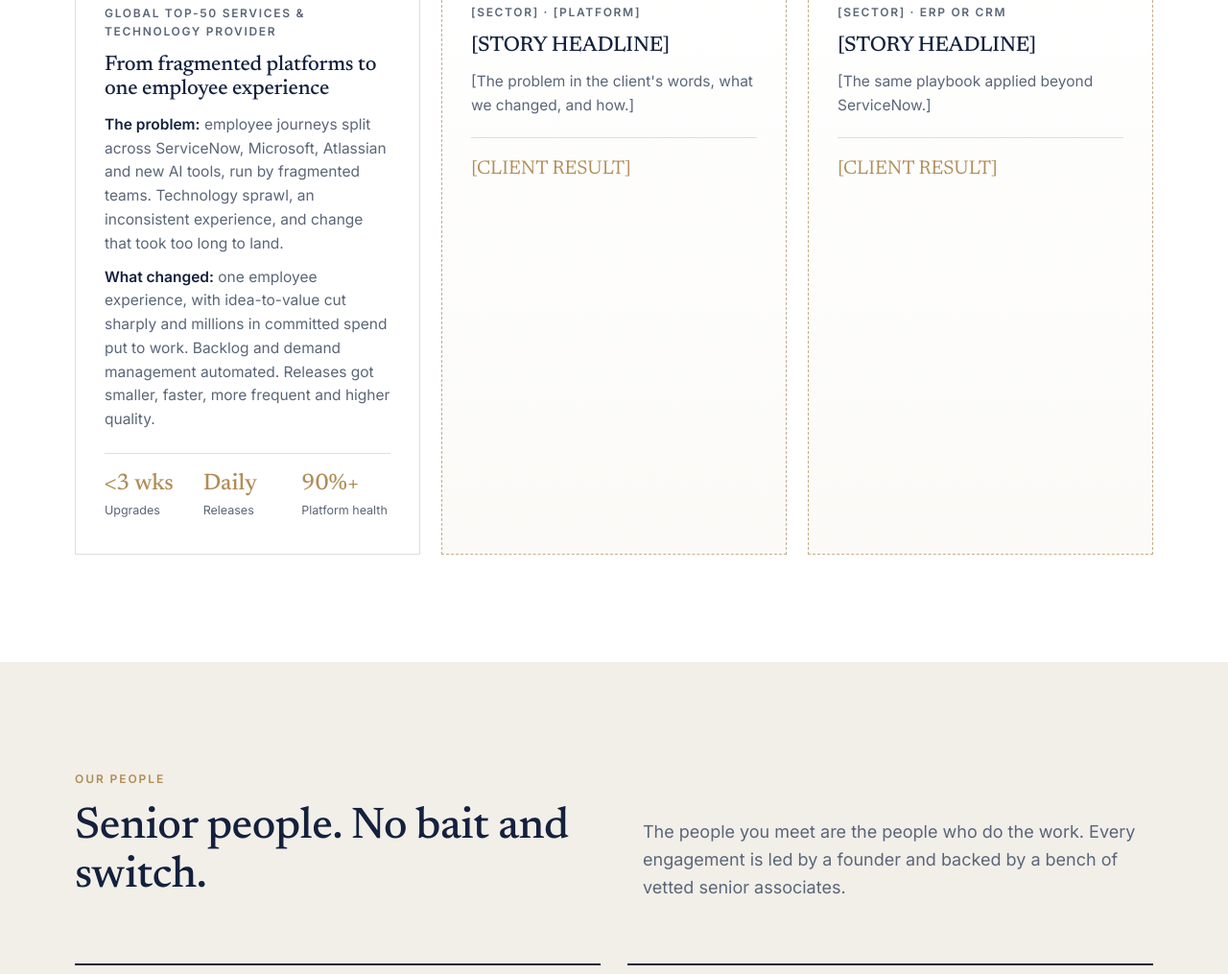
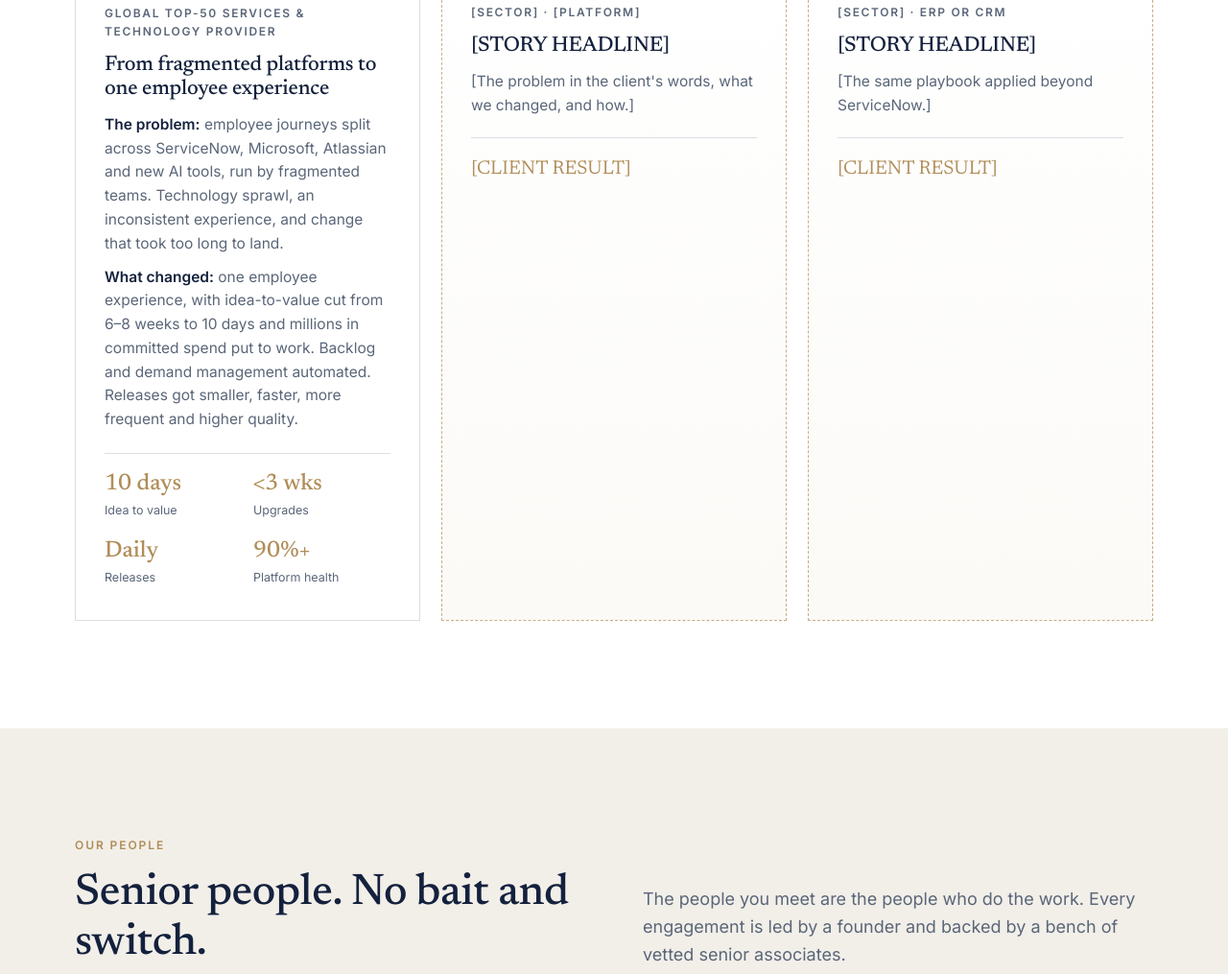
Before and after one commit to cpope2973/stemson, a plain HTML site: page index.html in a window 1280 px wide. Shown: the part 7641-8656 px from the top of the page at 96% size. Drawn offline with Linux system fonts and the light colour scheme.

Commit message:
Add idea-to-value metric (6-8 weeks to 10 days) to first proof story
Co-Authored-By: Claude Opus 5.5 <noreply@anthropic.com>
Claude-Session: https://claude.ai/code/session_01K5tmf4xXhuyE7jqAgmvMkW

```diff
--- a/index.html
+++ b/index.html
@@ -176,7 +176,7 @@
   .proof.real{border:1px solid var(--line);border-top:2px solid var(--brass);background:#fff}
   .proof.real p+p{margin-top:10px}
   .proof.real p strong{color:var(--navy);font-weight:600}
-  .proof .stats{list-style:none;display:grid;grid-template-columns:repeat(3,1fr);gap:10px;margin-top:22px;padding-top:18px;border-top:1px solid var(--line)}
+  .proof .stats{list-style:none;display:grid;grid-template-columns:repeat(2,1fr);gap:16px 12px;margin-top:22px;padding-top:18px;border-top:1px solid var(--line)}
   .proof .stats b{display:block;font-family:var(--serif);font-weight:500;font-size:24px;color:var(--brass);line-height:1.1}
   .proof .stats span{font-size:12.5px;color:var(--slate)}
   .proof .result{margin-top:20px;padding-top:16px;border-top:1px solid var(--line);font-family:var(--serif);font-size:20px;color:var(--brass)}
@@ -612,7 +612,7 @@
       <p>Real stories from the platforms we've owned, run and rescued. Client names are shared only with permission.</p>
     </div>
     <div class="proof-grid reveal">
-      <div class="proof real"><div class="meta">Global top-50 services &amp; technology provider</div><h3>From fragmented platforms to one employee experience</h3><p><strong>The problem:</strong> employee journeys split across ServiceNow, Microsoft, Atlassian and new AI tools, run by fragmented teams. Technology sprawl, an inconsistent experience, and change that took too long to land.</p><p><strong>What changed:</strong> one employee experience, with idea-to-value cut sharply and millions in committed spend put to work. Backlog and demand management automated. Releases got smaller, faster, more frequent and higher quality.</p><ul class="stats"><li><b>&lt;3 wks</b><span>Upgrades</span></li><li><b>Daily</b><span>Releases</span></li><li><b>90%+</b><span>Platform health</span></li></ul></div>
+      <div class="proof real"><div class="meta">Global top-50 services &amp; technology provider</div><h3>From fragmented platforms to one employee experience</h3><p><strong>The problem:</strong> employee journeys split across ServiceNow, Microsoft, Atlassian and new AI tools, run by fragmented teams. Technology sprawl, an inconsistent experience, and change that took too long to land.</p><p><strong>What changed:</strong> one employee experience, with idea-to-value cut from 6–8 weeks to 10 days and millions in committed spend put to work. Backlog and demand management automated. Releases got smaller, faster, more frequent and higher quality.</p><ul class="stats"><li><b>10 days</b><span>Idea to value</span></li><li><b>&lt;3 wks</b><span>Upgrades</span></li><li><b>Daily</b><span>Releases</span></li><li><b>90%+</b><span>Platform health</span></li></ul></div>
       <div class="proof"><div class="meta">[SECTOR] · [PLATFORM]</div><h3>[STORY HEADLINE]</h3><p>[The problem in the client's words, what we changed, and how.]</p><div class="result">[CLIENT RESULT]</div></div>
       <div class="proof"><div class="meta">[SECTOR] · ERP or CRM</div><h3>[STORY HEADLINE]</h3><p>[The same playbook applied beyond ServiceNow.]</p><div class="result">[CLIENT RESULT]</div></div>
     </div>
```
